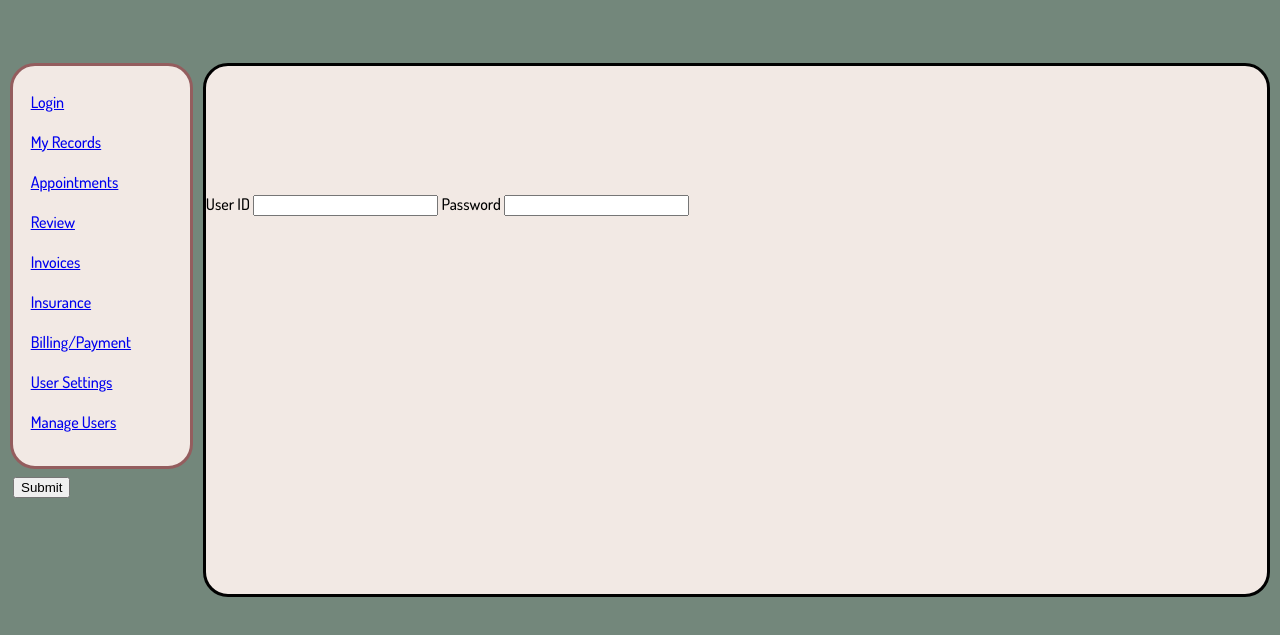
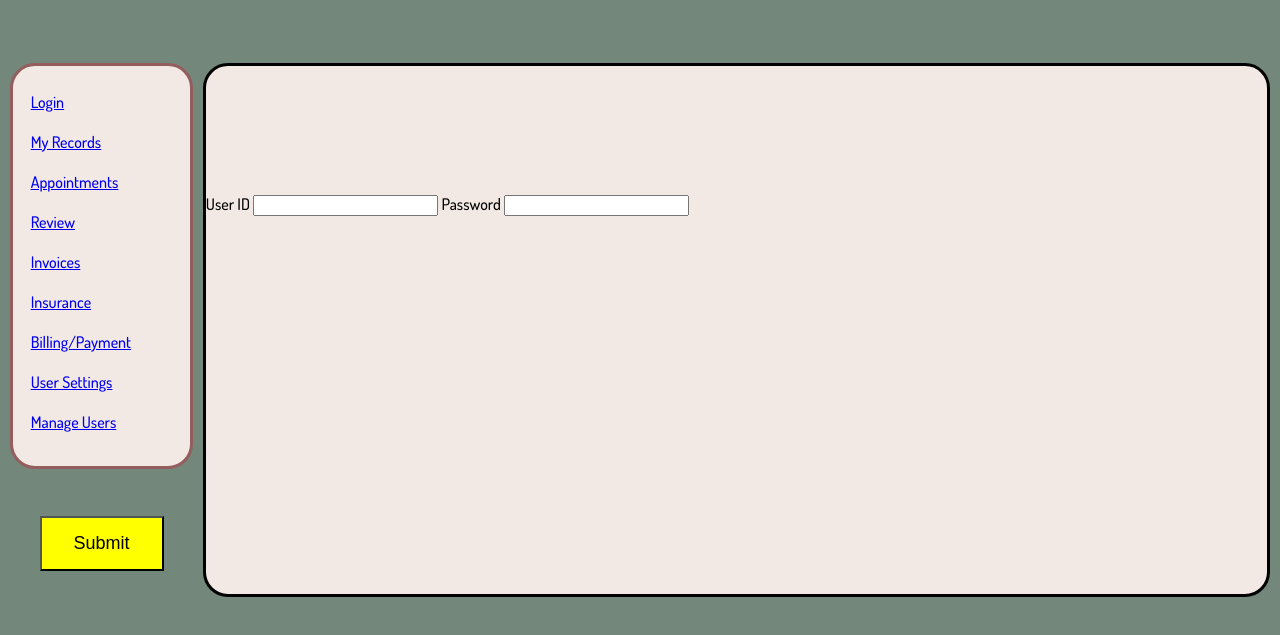
Before and after one commit to Basmakaa/CSI2132_App, a plain HTML site: page index.html in a window 1280 px wide. Shown: the part 85-720 px from the top of the page. Drawn offline with Linux system fonts and the light colour scheme; no server answers.

Commit message:
Modified some styles for added elements

```diff
--- a/css/style.css
+++ b/css/style.css
@@ -62,3 +62,19 @@ body{
     display: flex;
     padding-top: 5%;
 }
+
+.btn-container{
+    margin: 0;
+  position: relative;
+  top: 10%;
+  left: 15%;
+
+}
+.button{
+    background-color: yellow;
+    padding: 15px 32px;
+    text-align: center;
+    font-size: large;
+    display: flex;
+    cursor: pointer;
+}
```
